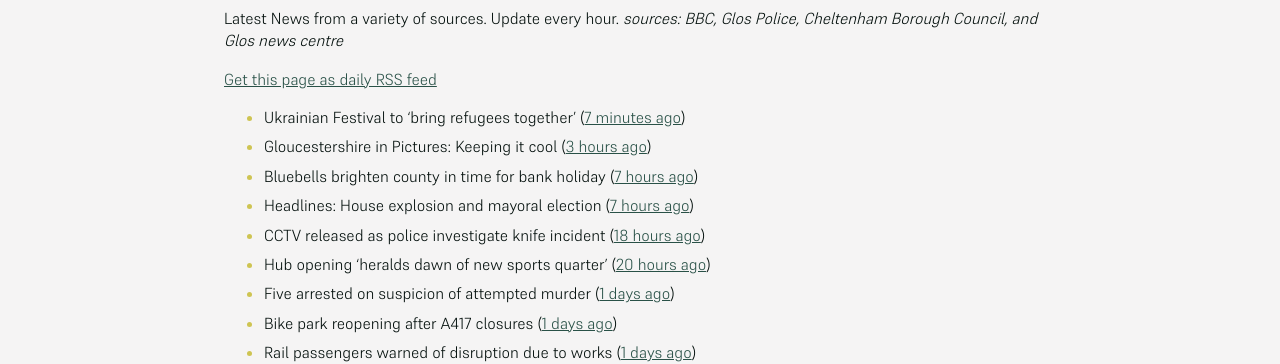
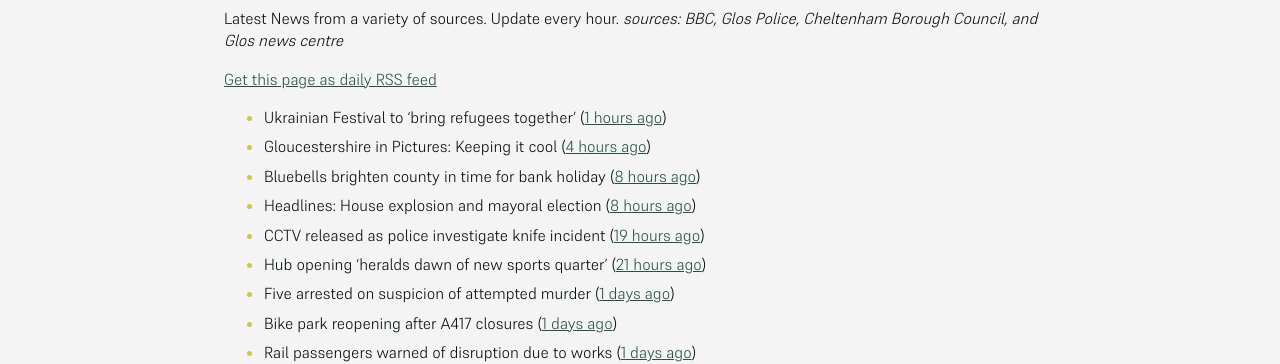
Before and after one commit to mat-0/cheltenham-open-data, a Jekyll site: the page built from _pages/news.md, in a window 1280 px wide. Shown: the part 266-630 px from the top of the page. Built offline with Jekyll 4.4.1, drawn with Linux system fonts in a browser that asks for light colours; some of the changed text lies outside the part shown.

Commit message:
Updated 2025-05-04 14:58:05

```diff
--- a/_pages/news.md
+++ b/_pages/news.md
@@ -12,12 +12,12 @@ _sources: BBC, Glos Police, Cheltenham Borough Council, and Glos news centre_
 [Get this page as daily RSS feed](/daily.rss)
 
 <!-- news_marker starts -->
-- Ukrainian Festival to 'bring refugees together' ([7 minutes ago](https://www.bbc.com/news/articles/c4g2qzzvjq0o))
-- Gloucestershire in Pictures: Keeping it cool ([3 hours ago](https://www.bbc.com/news/articles/ce8gedxkv0do))
-- Bluebells brighten county in time for bank holiday ([7 hours ago](https://www.bbc.com/news/articles/crm3rwy8vj2o))
-- Headlines: House explosion and mayoral election ([7 hours ago](https://www.bbc.com/news/articles/c93g20dqq0eo))
-- CCTV released as police investigate knife incident ([18 hours ago](https://www.bbc.com/news/articles/cj3x4l61g8xo))
-- Hub opening 'heralds dawn of new sports quarter' ([20 hours ago](https://www.bbc.com/news/articles/c87p27r02jqo))
+- Ukrainian Festival to 'bring refugees together' ([1 hours ago](https://www.bbc.com/news/articles/c4g2qzzvjq0o))
+- Gloucestershire in Pictures: Keeping it cool ([4 hours ago](https://www.bbc.com/news/articles/ce8gedxkv0do))
+- Bluebells brighten county in time for bank holiday ([8 hours ago](https://www.bbc.com/news/articles/crm3rwy8vj2o))
+- Headlines: House explosion and mayoral election ([8 hours ago](https://www.bbc.com/news/articles/c93g20dqq0eo))
+- CCTV released as police investigate knife incident ([19 hours ago](https://www.bbc.com/news/articles/cj3x4l61g8xo))
+- Hub opening 'heralds dawn of new sports quarter' ([21 hours ago](https://www.bbc.com/news/articles/c87p27r02jqo))
 - Five arrested on suspicion of attempted murder ([1 days ago](https://www.bbc.com/news/articles/c3evlv8kdkxo))
 - Bike park reopening after A417 closures ([1 days ago](https://www.bbc.com/news/articles/ceqre24yew9o))
 - Rail passengers warned of disruption due to works ([1 days ago](https://www.bbc.com/news/articles/cde2jdn7k09o))
@@ -31,8 +31,8 @@ _sources: BBC, Glos Police, Cheltenham Borough Council, and Glos news centre_
 - Mates in banger rally to Spain in memory of friend ([2 days ago](https://www.bbc.com/news/articles/cx2wv3j4rwwo))
 - Wall's Club asylum seeker letter is fake, says MP ([3 days ago](https://www.bbc.com/news/articles/cjwv5dg2n1po))
 - Rapist posing as photographer has sentence increased ([3 days ago](https://www.bbc.com/news/articles/c0l0r8enyd4o))
-- Cavendish House owners ‘committed’ to redevelopment amid disappointment over lack of progress ([3 days ago](https://gloucesternewscentre.co.uk/cavendish-house-owners-committed-to-redevelopment-amid-disappointment-over-lack-of-progress/))
-- Battle plan shows Tory target seats and paper candidates for Shire Hall polls ([3 days ago](https://gloucesternewscentre.co.uk/battle-plan-shows-tory-target-seats-and-paper-candidates-for-shire-hall-polls/))
+- Cavendish House owners ‘committed’ to redevelopment amid disappointment over lack of progress ([4 days ago](https://gloucesternewscentre.co.uk/cavendish-house-owners-committed-to-redevelopment-amid-disappointment-over-lack-of-progress/))
+- Battle plan shows Tory target seats and paper candidates for Shire Hall polls ([4 days ago](https://gloucesternewscentre.co.uk/battle-plan-shows-tory-target-seats-and-paper-candidates-for-shire-hall-polls/))
 - Man dies following collision on A417 ([4 days ago](https://gloucesternewscentre.co.uk/man-dies-following-collision-on-a417/))
 - McDonald’s in bid to serve late night food and drink at new Cheltenham site ([5 days ago](https://gloucesternewscentre.co.uk/mcdonalds-in-bid-to-serve-late-night-food-and-drink-at-new-cheltenham-site/))
 - Cars splattered, walls stained and ‘huge’ mess left by ‘shoddy’ workers ([9 days ago](https://gloucesternewscentre.co.uk/cars-splattered-walls-stained-and-huge-mess-left-by-shoddy-workers/))
```
Also changed, not shown: _data/flood.json (+5 -69 lines), index.md (+5 -5 lines).
